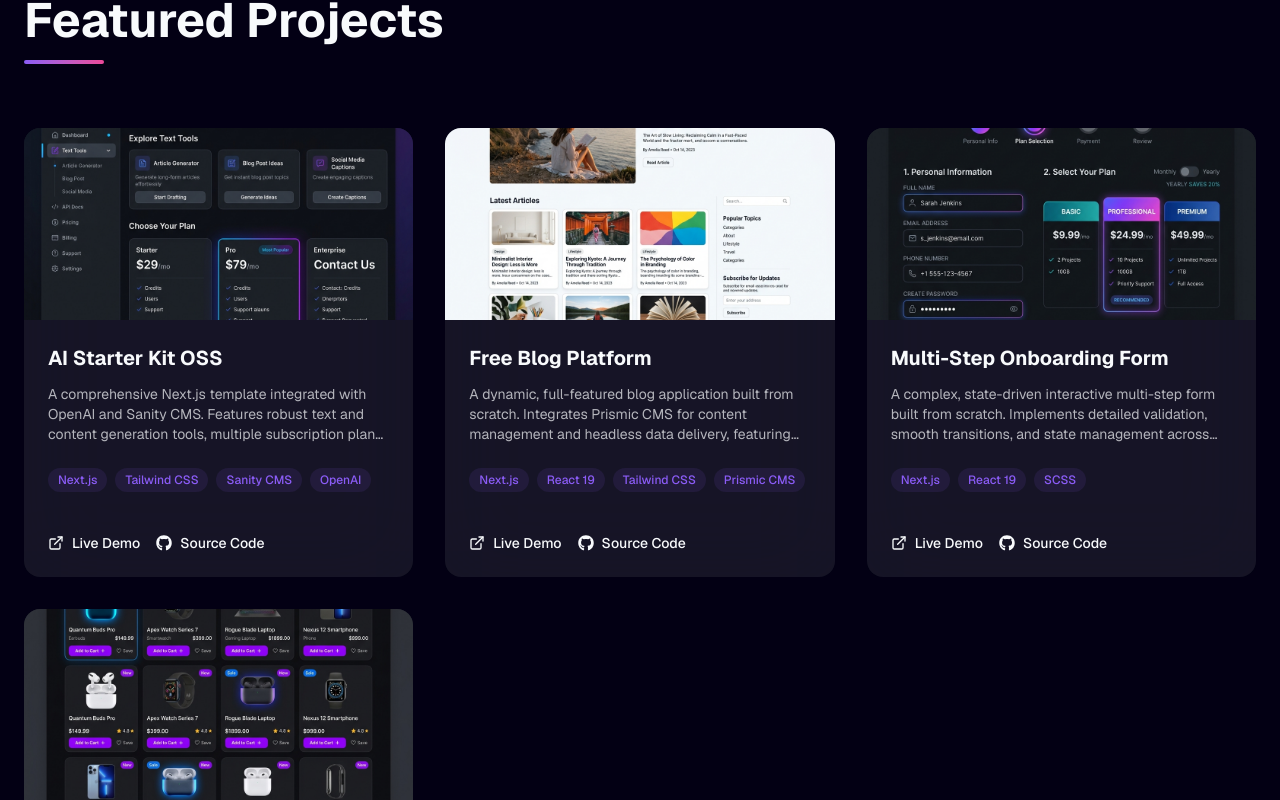
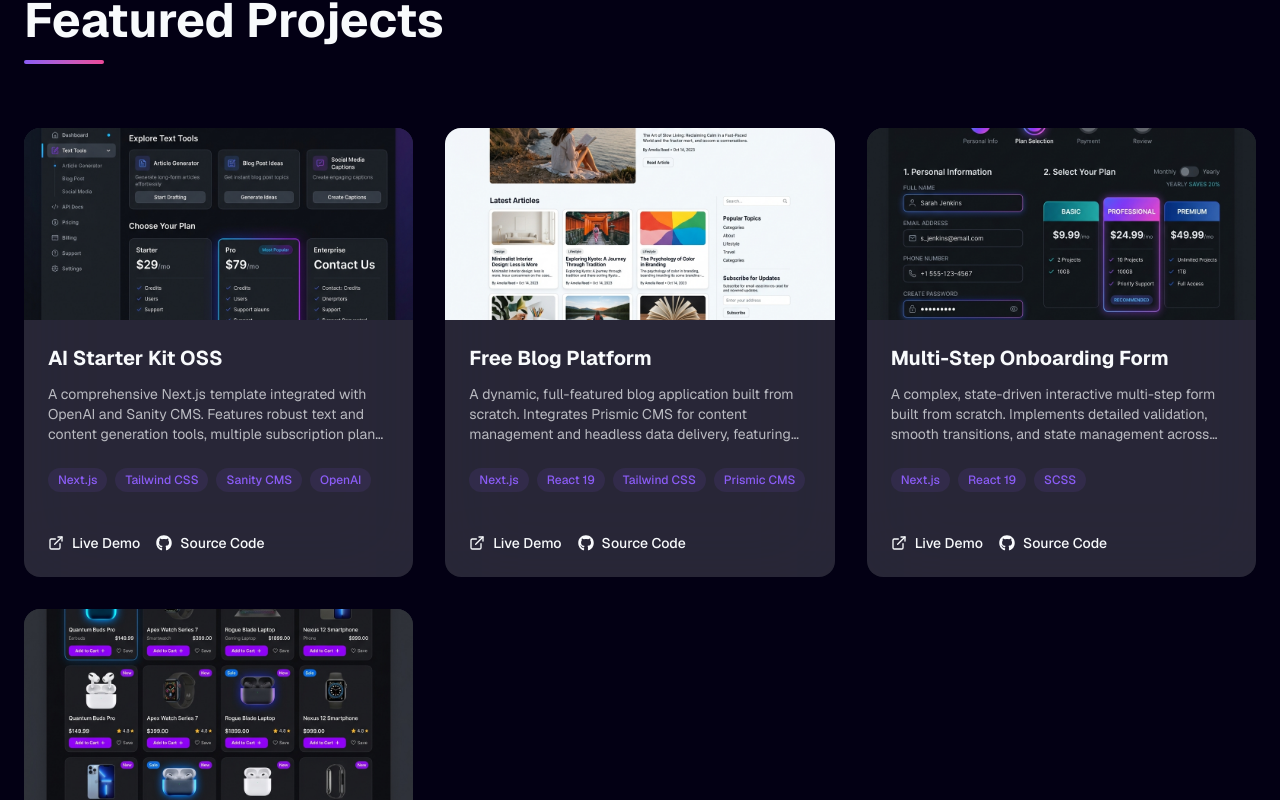
Before and after one commit to musha3390/My_Portfolio, a Next.js app: page / in a window 1280 px wide. Shown: the part 900-1700 px from the top of the page. Built offline with nearby package versions, Linux system fonts and the light colour scheme.

Commit message:
updated the background opacity og the project cards

```diff
--- a/src/components/Projects.tsx
+++ b/src/components/Projects.tsx
@@ -64,7 +64,7 @@
               whileInView={{ opacity: 1, y: 0 }}
               viewport={{ once: true }}
               transition={{ duration: 0.5, delay: index * 0.1 }}
-              className="rounded-2xl bg-white/8 backdrop-blur-2xl  overflow-hidden group hover:-translate-y-2 transition-transform duration-300"
+              className="rounded-2xl bg-white/15 backdrop-blur-2xl  overflow-hidden group hover:-translate-y-2 transition-transform duration-300"
             >
               <div className="relative h-48 w-full">
                 <Image
```
